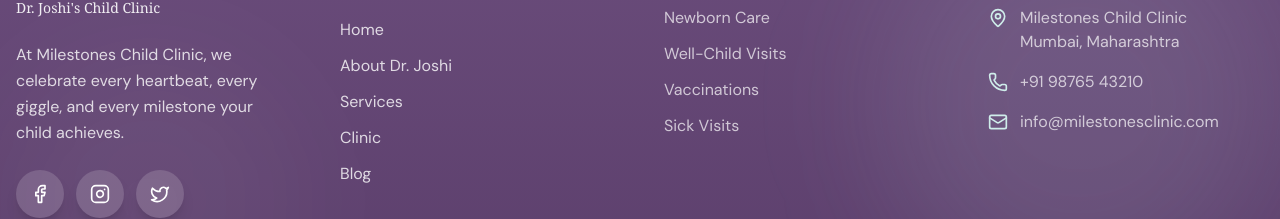
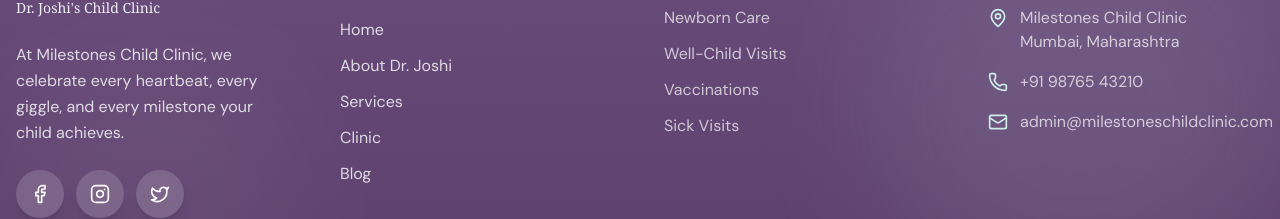
Before and after one commit to ShettyAryan/Milestone, a React (Vite) app in the folder frontend/: page /book-appointment in a window 1280 px wide. Shown: the part 2538-2757 px from the top of the page. Built offline with nearby package versions, Linux system fonts and the light colour scheme; no server answers.

Commit message:
Email and location changes

```diff
--- a/frontend/index.html
+++ b/frontend/index.html
@@ -6,7 +6,7 @@
       <meta name="viewport" content="width=device-width, initial-scale=1.0" />
 
       <!-- Primary Meta Tags -->
-      <title>Milestones Child Clinic - Expert Pediatric Care by Dr. Vinay H. Joshi | Mumbai</title>
+      <title>Milestones Clinic - Dr. Vinay H. Joshi's Child Clinic</title>
       <meta name="title" content="Milestones Child Clinic - Expert Pediatric Care by Dr. Vinay H. Joshi | Mumbai" />
       <meta name="description" content="Milestones Child Clinic offers expert pediatric and neonatal care by Dr. Vinay H. Joshi (MBBS, MD Pediatrics, DM Neonatology). Book appointments online for comprehensive child healthcare services in Mumbai. Specializing in neonatal care, pediatric critical care, and general pediatrics." />
       <meta name="keywords" content="pediatrician Mumbai, child doctor Mumbai, neonatologist Mumbai, Dr. Vinay H. Joshi, Milestones Child Clinic, pediatric care Mumbai, child healthcare, online appointment booking, pediatric consultation Mumbai" />
@@ -67,8 +67,8 @@
         "url": "https://milestoneschildclinic.com",
         "logo": "https://milestoneschildclinic.com/logo.png",
         "image": "https://milestoneschildclinic.com/og-image.jpg",
-        "telephone": "+919876543210",
-        "email": "info@milestoneschildclinic.com",
+        "telephone": "+919137169856",
+        "email": "admin@milestoneschildclinic.com",
         "address": {
           "@type": "PostalAddress",
           "streetAddress": "G-2, Princeton Building, NS Road No. 10, Sainath Nagar",
@@ -79,8 +79,8 @@
         },
         "geo": {
           "@type": "GeoCoordinates",
-          "latitude": "19.1151788",
-          "longitude": "72.8297091"
+          "latitude": "19.115115174961694",
+          "longitude": "72.82979496359393"
         },
         "openingHoursSpecification": [
           {
--- a/frontend/src/components/FooterSection.tsx
+++ b/frontend/src/components/FooterSection.tsx
@@ -1,3 +1,4 @@
+import React from 'react';
 import { Heart, Facebook, Instagram, Twitter, Mail, Phone, MapPin } from 'lucide-react';
 import { Logo } from './Logo';
 
@@ -109,8 +110,8 @@ export function FooterSection() {
               </li>
               <li className="flex items-center gap-3">
                 <Mail className="w-5 h-5 text-[#CFEDEA] flex-shrink-0" />
-                <a href="mailto:info@milestonesclinic.com" className="text-[rgba(255,255,255,0.7)] hover:text-[#CFEDEA] transition-colors">
-                  info@milestonesclinic.com
+                <a href="mailto:admin@milestoneschildclinic.com" className="text-[rgba(255,255,255,0.7)] hover:text-[#CFEDEA] transition-colors">
+                  admin@milestoneschildclinic.com
                 </a>
               </li>
             </ul>
--- a/frontend/src/pages/Clinic.tsx
+++ b/frontend/src/pages/Clinic.tsx
@@ -186,7 +186,7 @@ export default function Clinic() {
                   India
                 </p>
                 <a
-                  href="https://www.google.com/maps/place/Princeton+building/@19.1151788,72.8297091,17z/data=!3m1!4b1!4m6!3m5!1s0x3be7c9dd3461d9c1:0xa3b41636086d822d!8m2!3d19.1151788!4d72.832284!16s%2Fg%2F11c5q8h0wz?entry=ttu&g_ep=EgoyMDI1MDEyMS4wIKXMDSoASAFQAw%3D%3D"
+                  href="https://maps.app.goo.gl/JJEMyDiDovKMRBAa8"
                   target="_blank"
                   rel="noopener noreferrer"
                   className="w-full px-6 py-3 bg-[#6B4D7C] text-white rounded-full hover:bg-[#5a3d6a] transition-colors text-sm block text-center"
--- a/frontend/src/pages/Contact.tsx
+++ b/frontend/src/pages/Contact.tsx
@@ -173,7 +173,7 @@ export default function Contact() {
             {/* Map Section */}
             <div className="bg-white rounded-3xl overflow-hidden border border-[rgba(107,77,124,0.15)] shadow-lg">
               <iframe
-                src="https://www.google.com/maps/embed?pb=!1m18!1m12!1m3!1d3769.8284855221186!2d72.8297091!3d19.1151788!2m3!1f0!2f0!3f0!3m2!1i1024!2i768!4f13.1!3m3!1m2!1s0x3be7c9dd3461d9c1%3A0xa3b41636086d822d!2sPrinceton%20building!5e0!3m2!1sen!2sin!4v1766335789147!5m2!1sen!2sin"
+                src="https://www.google.com/maps/embed?pb=!1m14!1m8!1m3!1d942.457758733833!2d72.8289112!3d19.115067!3m2!1i1024!2i768!4f13.1!3m3!1m2!1s0x3be7c94dbaa28cb9%3A0xe99a0e4fce5af182!2sMilestones%20-%20Dr.%20Vinay%20Joshi%E2%80%99s%20Child%20Clinic!5e0!3m2!1sen!2sin!4v1767442200333!5m2!1sen!2sin"
                 width="100%"
                 height="100%"
                 style={{ border: 0, minHeight: "350px" }}
```
Also changed, not shown: 1 other file (tests, documents, lock files or other folders).
